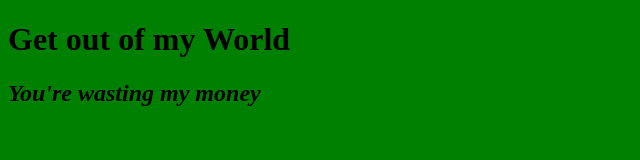
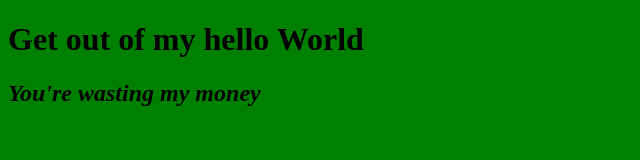
Before and after one commit to bharadwajkth/background-generator, a plain HTML site: page index.html in a window 1280 px wide. Shown: the whole page, without its empty margins (0-640 px from the left). Drawn offline with Linux system fonts and the light colour scheme.

Commit message:
Added hello before world

```diff
--- a/index.html
+++ b/index.html
@@ -5,7 +5,7 @@
     <link rel="stylesheet" type="text/css" href="style.css">
 </head>
 <body>
-    <h1><b>Get out of my World</b></h1>
+    <h1><b>Get out of my hello World</b></h1>
     <h2><i>You're wasting my money</i></h2>
     <script src="script.js"></script>
 </body>
```
